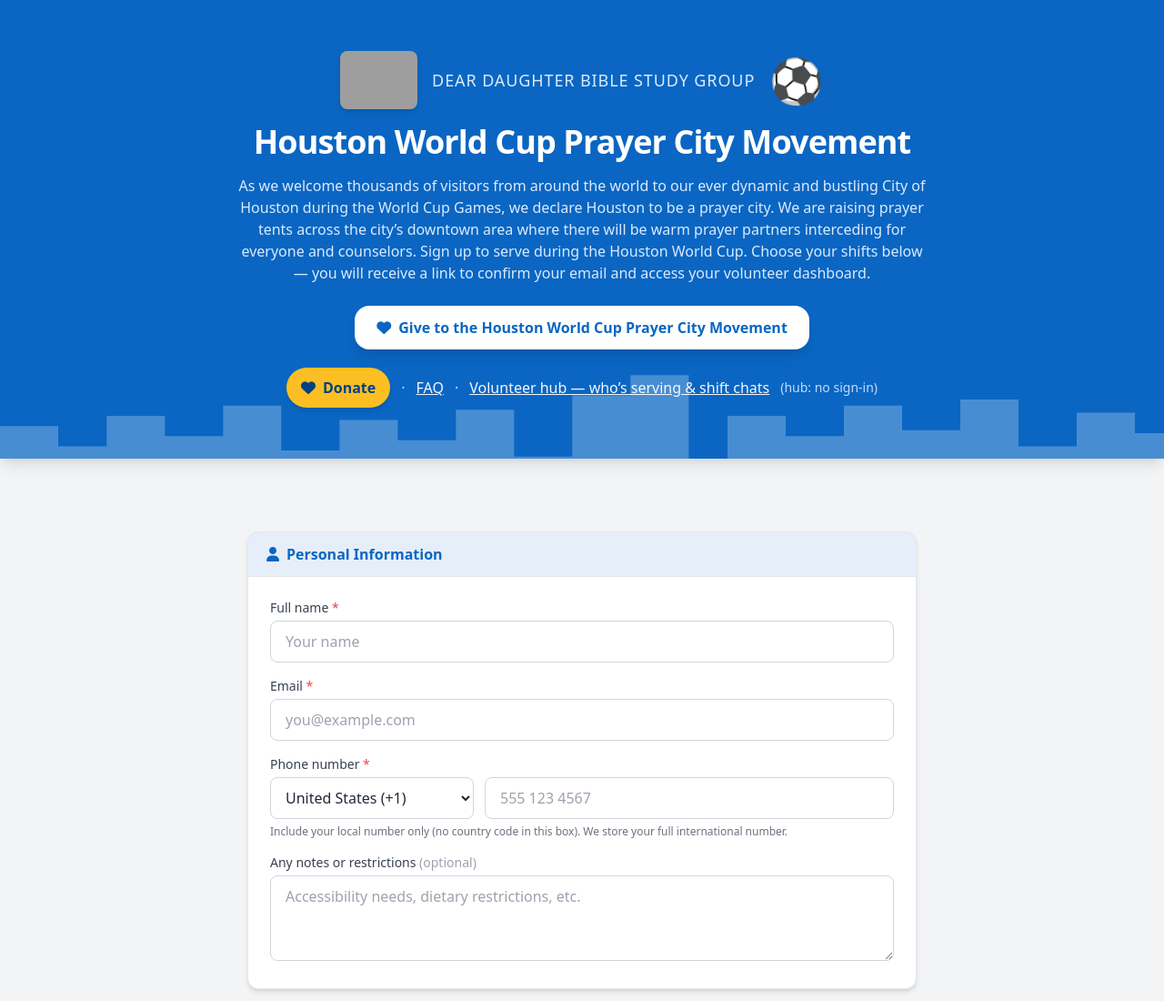
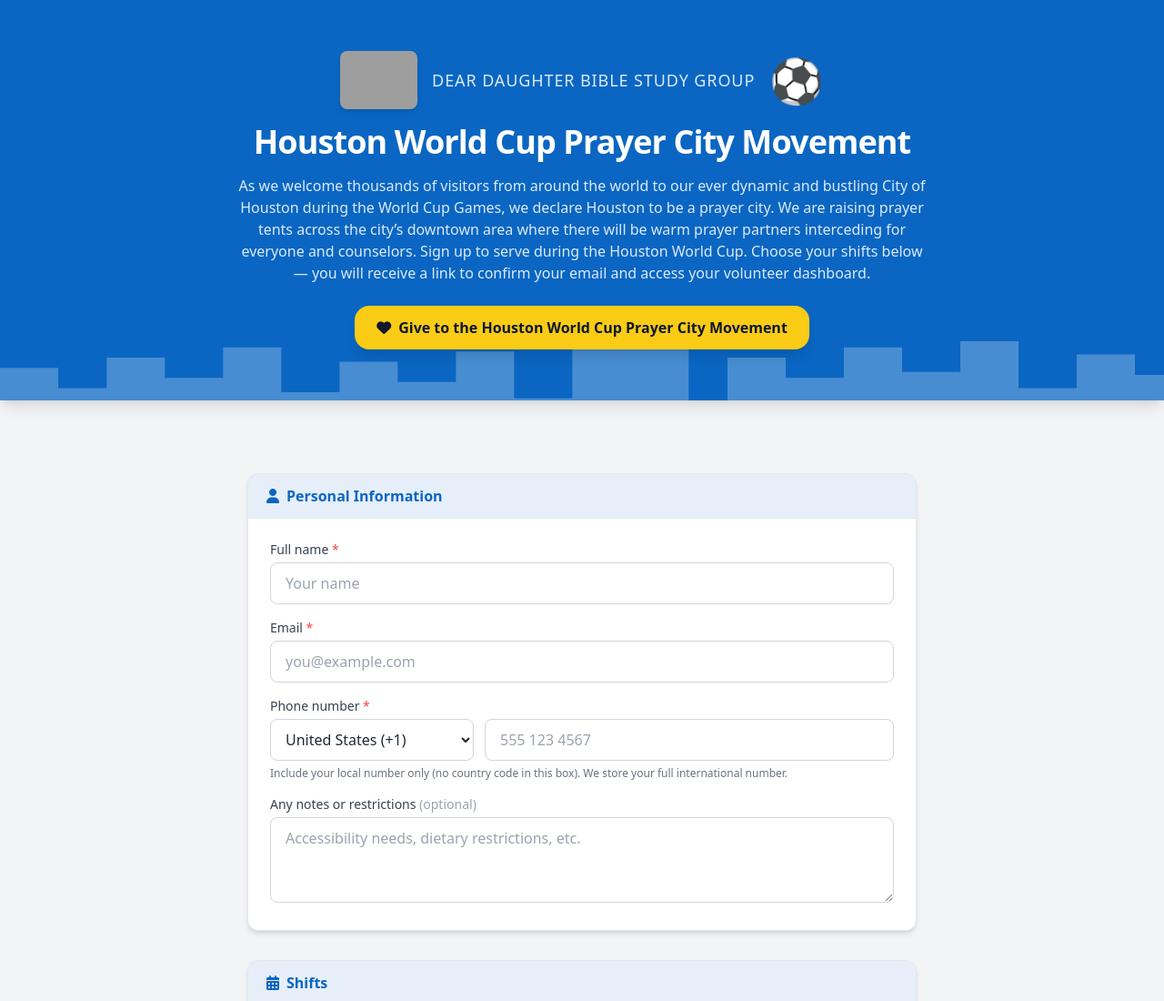
Before and after one commit to Dabe90/houston-world-cup-prayer-city, a website: page index.html in a window 1280 px wide. Shown: the top 1100 px of the page at 91% size. Drawn offline with nearby package versions, Linux system fonts and the light colour scheme; grey boxes are pictures that could not be loaded.

Commit message:
update form

```diff
--- a/index.html
+++ b/index.html
@@ -82,20 +82,10 @@
         <p class="mt-4 text-blue-100 text-sm sm:text-base max-w-3xl mx-auto leading-relaxed text-pretty">
           As we welcome thousands of visitors from around the world to our ever dynamic and bustling City of Houston during the World Cup Games, we declare Houston to be a prayer city. We are raising prayer tents across the city’s downtown area where there will be warm prayer partners interceding for everyone and counselors. Sign up to serve during the Houston World Cup. Choose your shifts below — you will receive a link to confirm your email and access your volunteer dashboard.
         </p>
-        <a href="https://www.zeffy.com/en-US/donation-form/houston-world-cup-prayer-city-movement" target="_blank" rel="noopener noreferrer" class="touch-manipulation inline-flex items-center justify-center gap-2 mt-6 px-5 py-3 sm:px-6 rounded-2xl bg-white text-linkedin font-semibold text-sm sm:text-base text-center max-w-full shadow-lg hover:bg-blue-50 transition focus:outline-none focus:ring-2 focus:ring-white focus:ring-offset-2 focus:ring-offset-linkedin">
-          <i class="fas fa-heart text-linkedin"></i>
+        <a href="https://www.zeffy.com/en-US/donation-form/houston-world-cup-prayer-city-movement" target="_blank" rel="noopener noreferrer" class="touch-manipulation inline-flex items-center justify-center gap-2 mt-6 px-5 py-3 sm:px-6 rounded-2xl bg-yellow-400 text-slate-900 font-semibold text-sm sm:text-base text-center max-w-full shadow-lg hover:bg-yellow-300 transition focus:outline-none focus:ring-2 focus:ring-yellow-200 focus:ring-offset-2 focus:ring-offset-linkedin">
+          <i class="fas fa-heart text-slate-900" aria-hidden="true"></i>
           <span>Give to the Houston World Cup Prayer City Movement</span>
         </a>
-        <p class="mt-5 flex flex-col sm:flex-row flex-wrap items-center justify-center gap-x-3 gap-y-3 text-sm sm:text-base text-center sm:text-left px-1">
-          <a href="https://www.zeffy.com/en-US/donation-form/houston-world-cup-prayer-city-movement" target="_blank" rel="noopener noreferrer" class="touch-manipulation inline-flex items-center justify-center gap-2 rounded-full bg-amber-400 px-4 py-2.5 min-h-[44px] font-bold text-linkedin-dark shadow-md hover:bg-amber-300 transition focus:outline-none focus:ring-2 focus:ring-white focus:ring-offset-2 focus:ring-offset-linkedin">
-            <i class="fas fa-heart" aria-hidden="true"></i> Donate
-          </a>
-          <span class="text-blue-200 hidden sm:inline" aria-hidden="true">·</span>
-          <a href="faq.html" class="touch-manipulation text-white/95 underline font-medium hover:text-white py-1 min-h-[44px] inline-flex items-center">FAQ</a>
-          <span class="text-blue-200 hidden sm:inline" aria-hidden="true">·</span>
-          <a href="volunteer-hub.html" class="touch-manipulation text-white/95 underline font-medium hover:text-white break-words max-w-full text-center sm:text-left py-1">Volunteer hub — who’s serving &amp; shift chats</a>
-          <span class="text-blue-200 text-xs sm:text-sm">(hub: no sign-in)</span>
-        </p>
       </div>
       <!-- Houston skyline silhouette -->
       <div class="absolute bottom-0 left-0 right-0 h-20 sm:h-24 md:h-28 text-white/25" aria-hidden="true">
```
